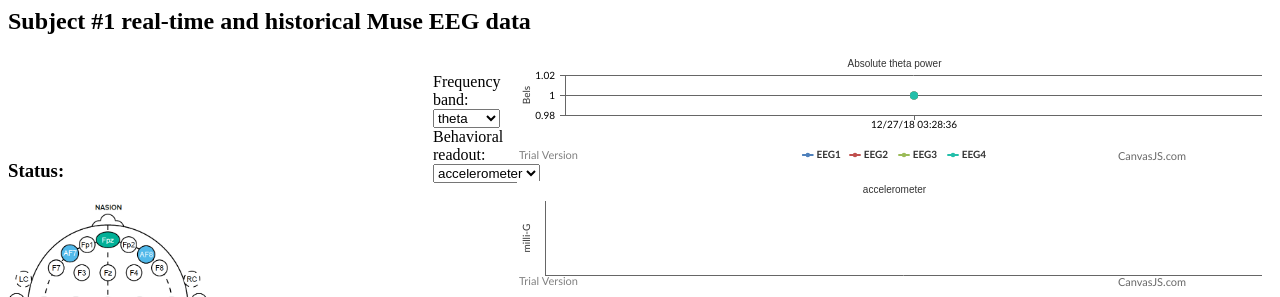
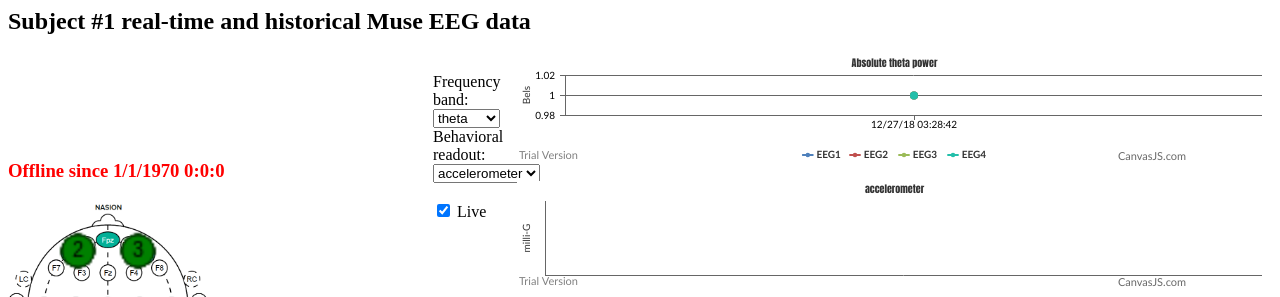
Before and after one commit to tomov/muse-tracking-backend, a Flask app: page /viz/1 in a window 1280 px wide. Shown: the top 297 px of the page. Run offline with Flask 2, Linux system fonts and the light colour scheme; tables that the repository leaves empty hold one stand-in row (values such as "Sample post"); data that the repository does not hold is empty; some libraries are stand-ins or nearby versions.

Commit message:
live checkbox

```diff
--- a/application.py
+++ b/application.py
@@ -421,8 +421,8 @@ def viz(subject_id):
     queries = select('''SELECT id, title FROM queries''')
     print queries
 
-    #loc = select('''SELECT latitude, longitude FROM location LIMIT 1000''')
-    loc = [[0, 0]]
+    loc = select('''SELECT latitude, longitude FROM location''')
+    #loc = [[0, 0]]
     return render_template('viz.html', title='Visualize', maps_api_key=MAPS_API_KEY, loc=loc, subject_id=subject_id, queries=queries)
 
 
--- a/static/js/viz.js
+++ b/static/js/viz.js
@@ -151,7 +151,7 @@ var behavioral_fields = ['x', 'y', 'z'];
 
 
 
-var eegUpdateInterval = 5000;
+var eegUpdateInterval = 1000;
 var last_id = -1;
 var dataLength = 500;
 var refreshed = false;
@@ -235,6 +235,11 @@ var getEEG = function () {
     })
     .fail(function(xhr, status, error) {
         console.log('get_eeg error');
+    })
+    .always(function() {
+        if ($('#live_chart').prop('checked')) {
+            setTimeout(getEEG, eegUpdateInterval); // do it this way rather than setInterval to avoid getting overlapping requests
+        }
     });
 }
 
@@ -329,7 +334,7 @@ $('select#queries').change( function() {
 
 
 hsi = [0, 0, 0, 0];
-hsiUpdateInterval = 3000;
+hsiUpdateInterval = 1000;
 hsiLastMt = -1;
 
 function setupHSICanvas() {
@@ -422,6 +427,11 @@ var getHSI = function () {
     })
     .fail(function(xhr, status, error) {
         console.log('get_hsi error');
+    })
+    .always(function() {
+        if ($('#live_chart').prop('checked')) {
+            setTimeout(getHSI, hsiUpdateInterval); // do it this way rather than setInterval to avoid getting overlapping requests
+        }
     });
 }
 
@@ -430,8 +440,15 @@ var getHSI = function () {
 //
 window.onload = function () {
     getEEG();
-    setInterval(function(){getEEG()}, eegUpdateInterval);
 
     setupHSICanvas();
-    setInterval(function(){getHSI()}, hsiUpdateInterval);
+    getHSI();
 }
+
+
+$('#live_chart').change(function() {
+    if ($('#live_chart').prop('checked')) {
+        getEEG();
+        getHSI();
+    }
+});
--- a/templates/viz.html
+++ b/templates/viz.html
@@ -35,6 +35,9 @@
                                 <option value="gyro">gyro</option>
                                 <option value="acceleration">acceleration</option>
                             </select>
+
+                            <br /><br />
+                            <input type="checkbox" id="live_chart" name="live_chart" value="live" checked> Live<br>
 
                             <input type="text" name="last_id_hack" id="last_id_hack" value="-1" hidden></input> <!-- hack to pass last_id -->
                         </form>
```
